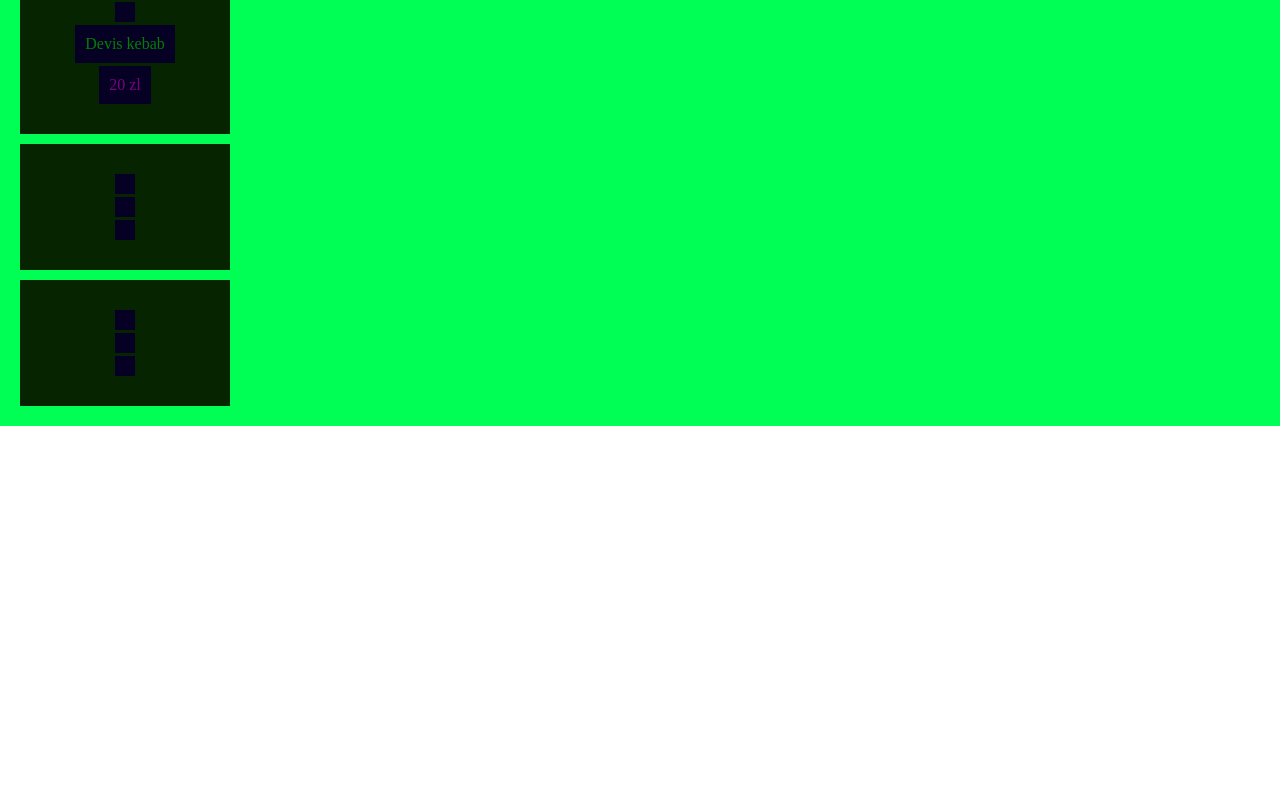
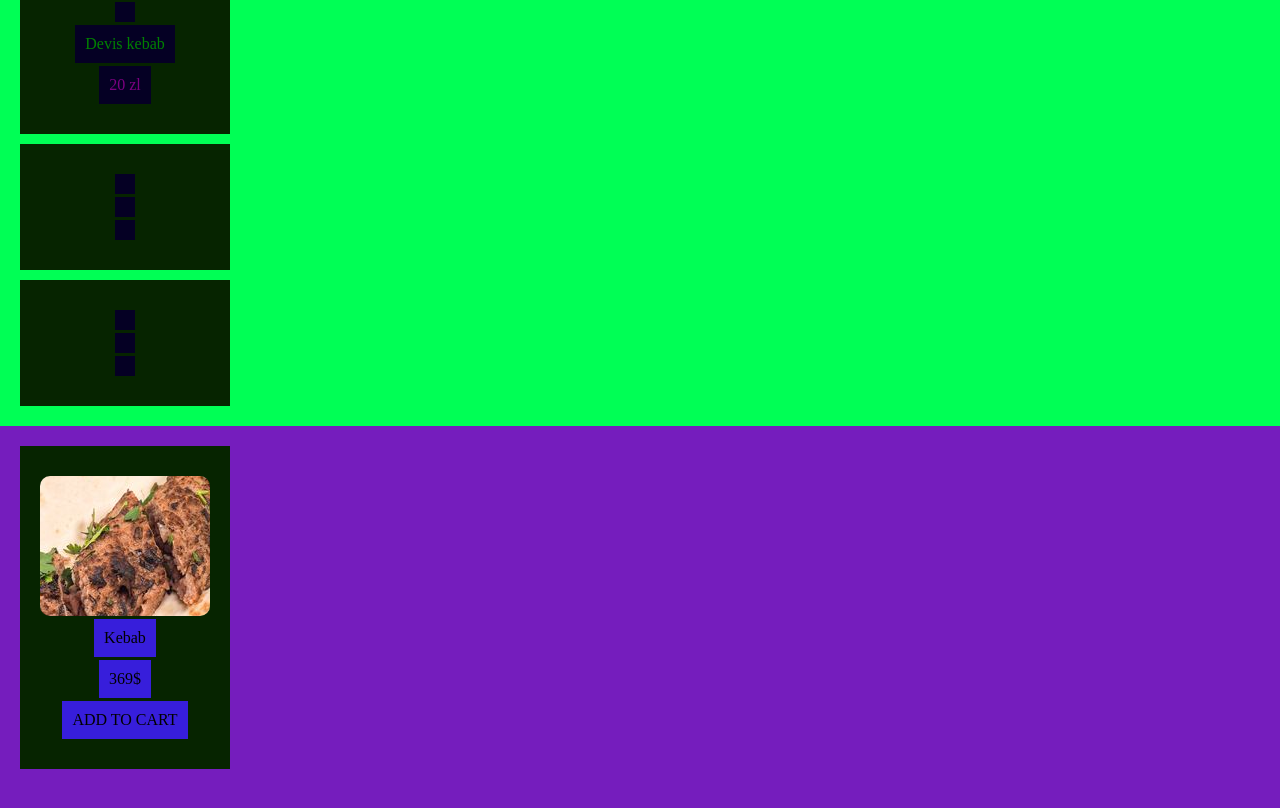
Before and after one commit to Vovma/VadimLessons, an Angular app: page / in a window 1280 px wide. Shown: the part 322-1130 px from the top of the page. Before the commit the page ends 800 px from the top, so only its background shows below. Built offline with nearby package versions, Linux system fonts and the light colour scheme.

Commit message:
kebab add to cart

```diff
--- a/src/app/components/kebab-footer/kebab-footer.html
+++ b/src/app/components/kebab-footer/kebab-footer.html
@@ -27,4 +27,42 @@
     <div class="product-description"></div>
     <div class="product-description"></div>
   </div>
+  <!-- <span>Devis kebab</span> -->
 </div>
+<div class="product-description product-price">
+  <!-- <span>20 zl</span> -->
+</div>
+<div class="product">
+  <div class="product-description"></div>
+  <div class="product-description"></div>
+  <div class="product-description"></div>
+</div>
+<div class="product">
+  <div class="product-description"></div>
+  <div class="product-description"></div>
+  <div class="product-description"></div>
+</div>
+<div class="product-card">
+  <div class="product2">
+    <div class="product-description image">
+      <img src="assets/kebab23.jpg" alt="Kebab" />
+    </div>
+    <div class="product-description product-name">
+      <span>Kebab</span>
+    </div>
+    <div class="product-description product-price">
+      <span>369$</span>
+    </div>
+    <div class="product-description cart">ADD TO CART</div>
+  </div>
+  <div class="product">
+    <div class="product-description"></div>
+    <div class="product-description"></div>
+    <div class="product-description"></div>
+  </div>
+  <div class="product">
+    <div class="product-description"></div>
+    <div class="product-description"></div>
+    <div class="product-description"></div>
+  </div>
+</div>
--- a/src/app/components/kebab-footer/kebab-footer.scss
+++ b/src/app/components/kebab-footer/kebab-footer.scss
@@ -54,3 +54,36 @@
     }
   }
 }
+.product-card {
+  width: 100%;
+  display: flex;
+  gap: 10px;
+  background: rgb(117, 29, 189);
+  padding: 20px;
+  flex-direction: column;
+  .product2 {
+    width: 150px;
+    // height: 100px;
+    background-color: rgb(6, 36, 0);
+    display: flex;
+    flex-direction: column;
+    align-items: center;
+    gap: 3px;
+    padding: 30px;
+    .product-description {
+      // width: 150px;
+      // height: 30px;
+      background-color: rgb(55, 30, 219);
+      padding: 10px;
+    }
+  }
+  .image {
+    width: 100%;
+    height: 120px;
+    border-radius: 10px;
+    overflow: hidden;
+    display: flex;
+    align-items: center;
+    justify-content: center;
+  }
+}
```
Also changed, not shown: src/assets/kebab23.jpg (added).
